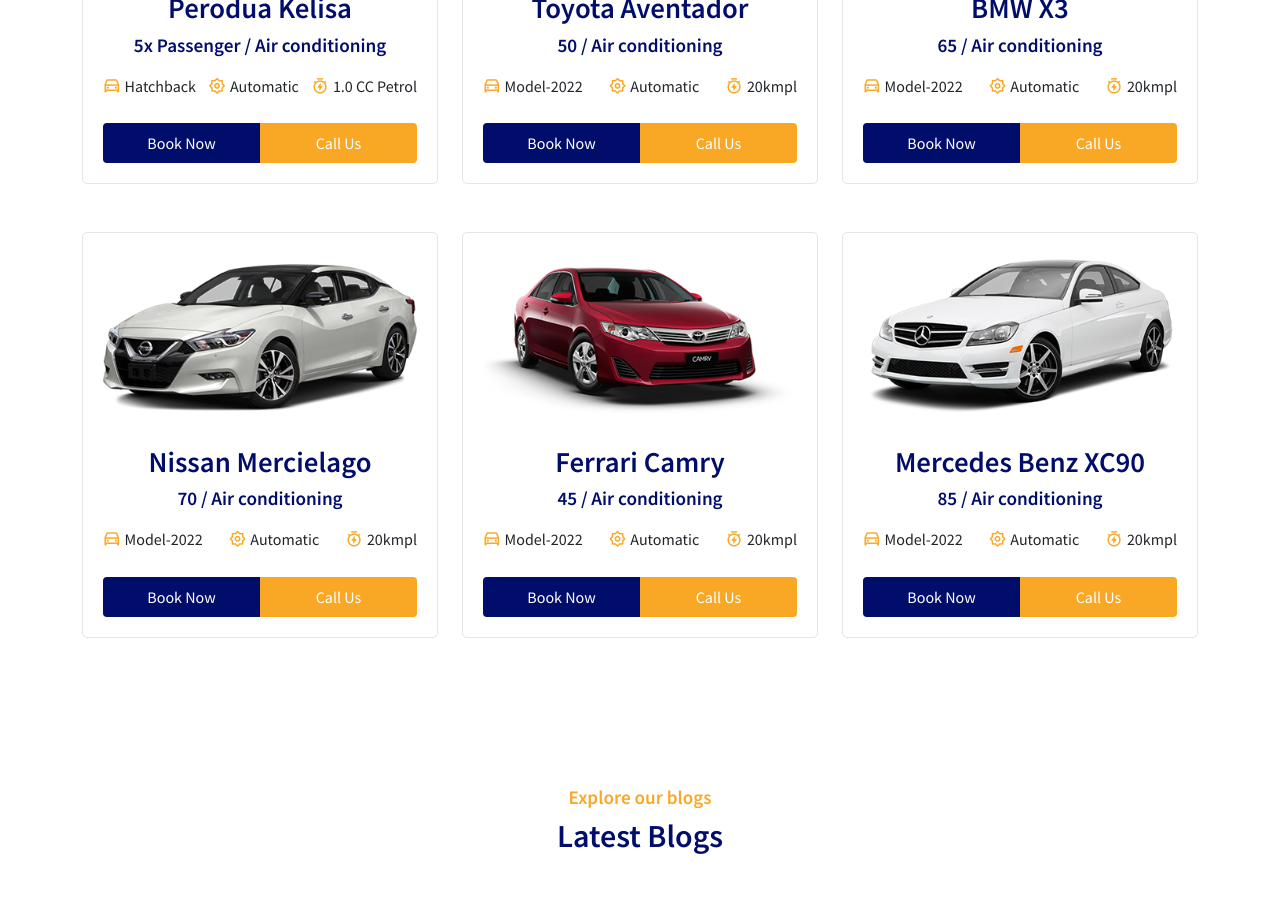
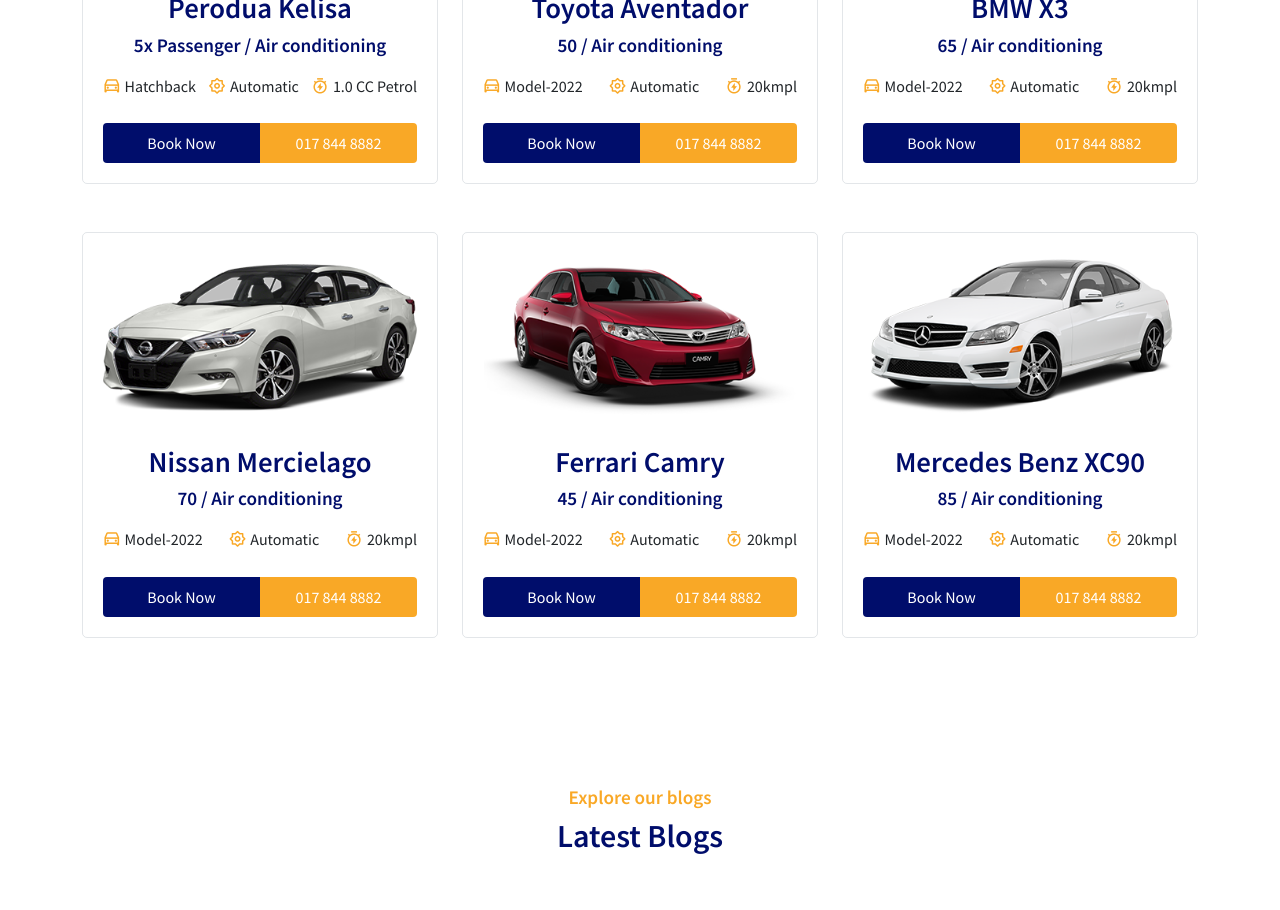
Before and after one commit to hong8955005/rental, a React (Create React App) app: page /home in a window 1280 px wide. Shown: the part 1240-2150 px from the top of the page. Built offline with nearby package versions, Linux system fonts and the light colour scheme.

Commit message:
Update CarItem.jsx

```diff
--- a/src/components/UI/CarItem.jsx
+++ b/src/components/UI/CarItem.jsx
@@ -36,7 +36,7 @@
           </button>
 
           <button className=" w-50 car__item-btn car__btn-details">
-            <Link to="/contact">Call Us</Link>
+            <Link to="/contact">017 844 8882</Link>
           </button>
         </div>
       </div>
```
